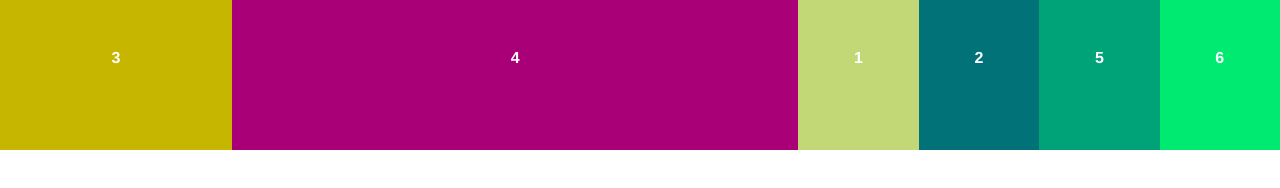
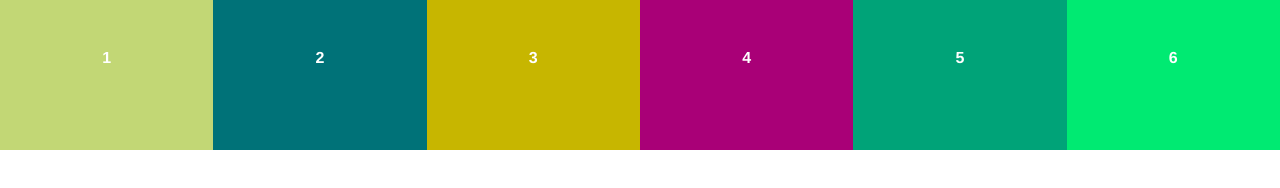
Before and after one commit to sergiolucaco/CSS-Flexbox-fundamentals, a plain HTML site: page Flexbox project/index.html in a window 1280 px wide. Drawn offline with Linux system fonts and the light colour scheme.

Commit message:
flexbox items

```diff
--- a/Flexbox project/css/custom.css
+++ b/Flexbox project/css/custom.css
@@ -7,10 +7,13 @@ ul#flex-container {
 	margin:0;
 	padding: 0;
 	display: flex;/*This property has to be in their parent element*/
+	flex-direction:row; /*By default is row. Parameters available : row, row-reverse, column , column-reverse*/
+	flex-wrap: wrap; /*By default is nowrap. Control to stay the same line or not based on the viewport*/
 }
 
 ul li {
 	flex-grow: 1; /*in child elements to expand all the width chosing its proporcionality responsive*/
+	width: 100px;
 	height: 150px;
 	padding-top: 45px;
 	color: #fff;
@@ -21,9 +24,9 @@ ul li {
 }
 
 
-ul li:first-child { background: #c2d775; order : 2 ;/*With property order */}
-ul li:nth-child(2) { background: #007278; order : 3 ;}
-ul li:nth-child(3) { background: #c7b600; flex-grow: 2; /*Allow us to change only one child with another proportion*/}
-ul li:nth-child(4) { background: #a90077; flex-grow: 5; }
-ul li:nth-child(5) { background: #00a378; order : 4 ; }
-ul li:last-child { background: #00ea72; order : 5 ; }
+ul li:first-child { background: #c2d775; }
+ul li:nth-child(2) { background: #007278; }
+ul li:nth-child(3) { background: #c7b600; }
+ul li:nth-child(4) { background: #a90077; }
+ul li:nth-child(5) { background: #00a378;  }
+ul li:last-child { background: #00ea72;  }
```
